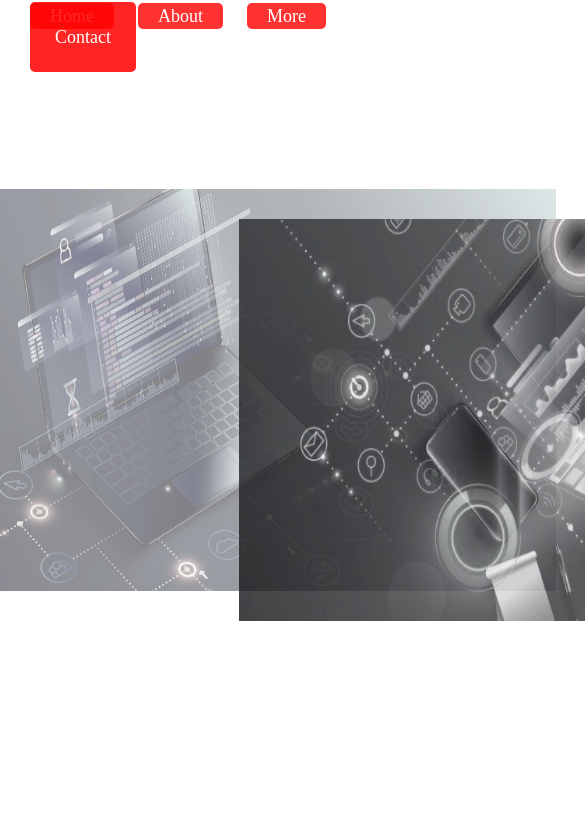
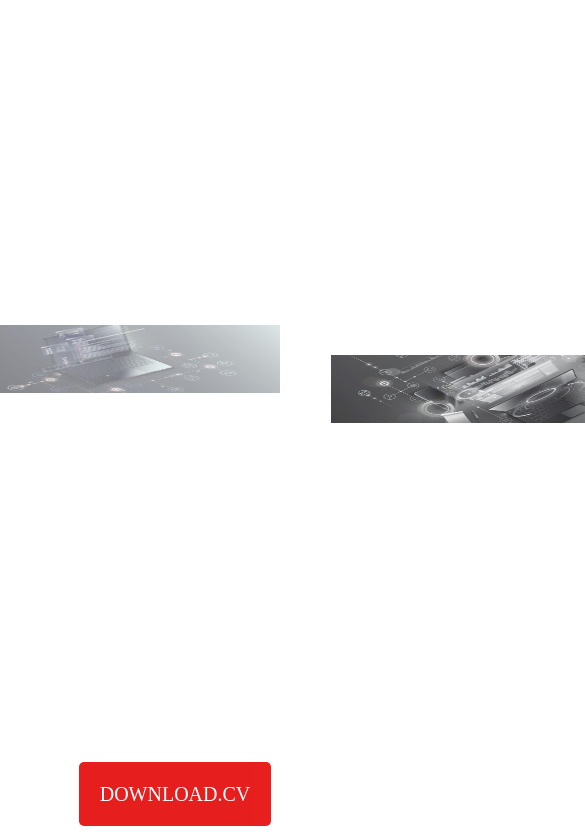
Before and after one commit to nwangs-p/wdd130, a plain HTML site: page personal-web/hom.html in a window 390 px wide. Shown: the part 133-970 px from the top of the page, 585 px wide, since content can reach past the window. Drawn offline with Linux system fonts and the light colour scheme.

Commit message:
added a code

```diff
--- a/personal-web/styles/personnal-eb.css
+++ b/personal-web/styles/personnal-eb.css
@@ -189,22 +189,13 @@ footer a:nth-of-type(1) {
   }
 
   nav {
-    margin-top: 15px;
+    margin-top: 105px;
   }
 
   nav a {
     margin-left: 10px;
     margin-right: 10px;
     opacity: .80;
-  }
-
-
-  nav a:nth-last-of-type(1) {
-
-    margin-top: 50px;
-    margin-left: 10px;
-    margin-right: 50px;
-
   }
 
 
@@ -220,8 +211,8 @@ footer a:nth-of-type(1) {
 
 
   .img1, .img2 {
-    width: 120%;
-    height: 105%;
+    width: 80%;
+    height: 60%;
     grid-column: 1/2;
     grid-row: 1/2;
 
```
